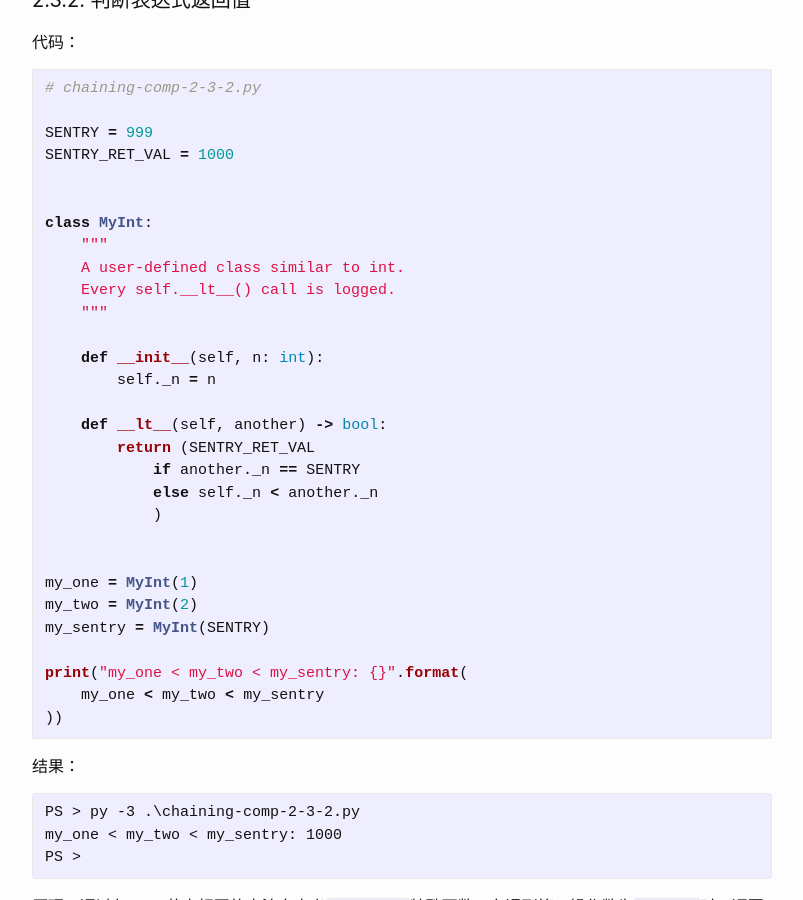
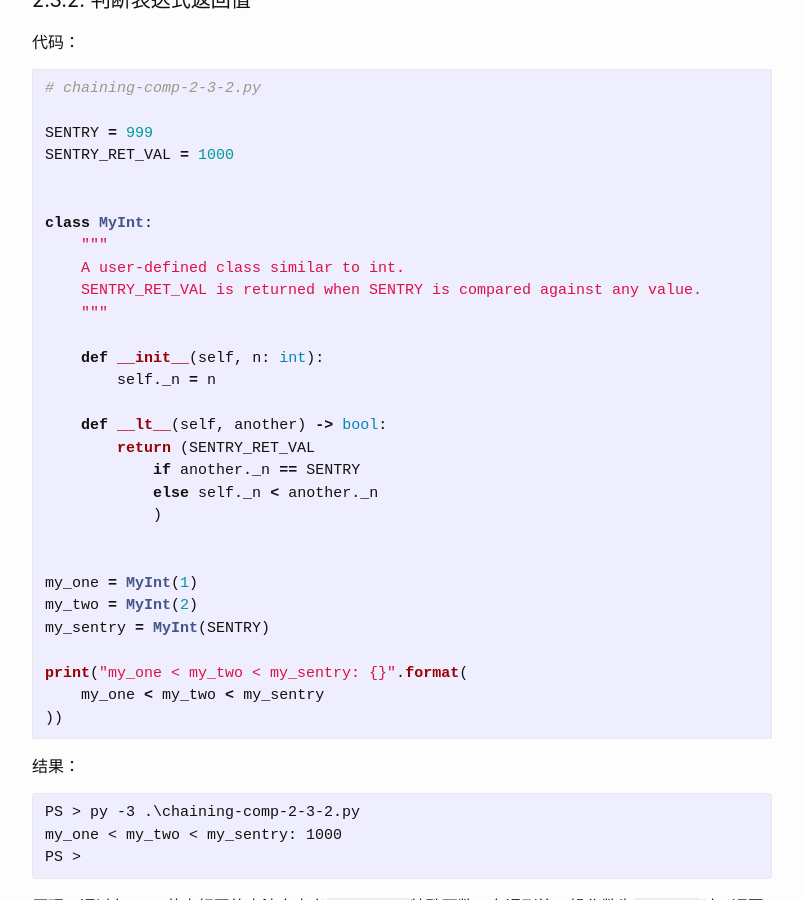
Before and after one commit to CSharperMantle/CSharperMantle.github.io, a Jekyll site: the page built from _posts/2021-09-20-python-notes-chained-comp.md, in a window 1280 px wide and 900 px high, scrolled down 4054 px. Shown: the whole window, without its empty margins (238-1041 px from the left). Built offline with Jekyll 4.4.1, drawn with Linux system fonts in a browser that asks for light colours.

```diff
--- a/_posts/2021-09-20-python-notes-chained-comp.md
+++ b/_posts/2021-09-20-python-notes-chained-comp.md
@@ -187,7 +187,7 @@
 class MyInt:
     """
     A user-defined class similar to int.
-    Every self.__lt__() call is logged.
+    SENTRY_RET_VAL is returned when SENTRY is compared against any value.
     """
 
     def __init__(self, n: int):
```
